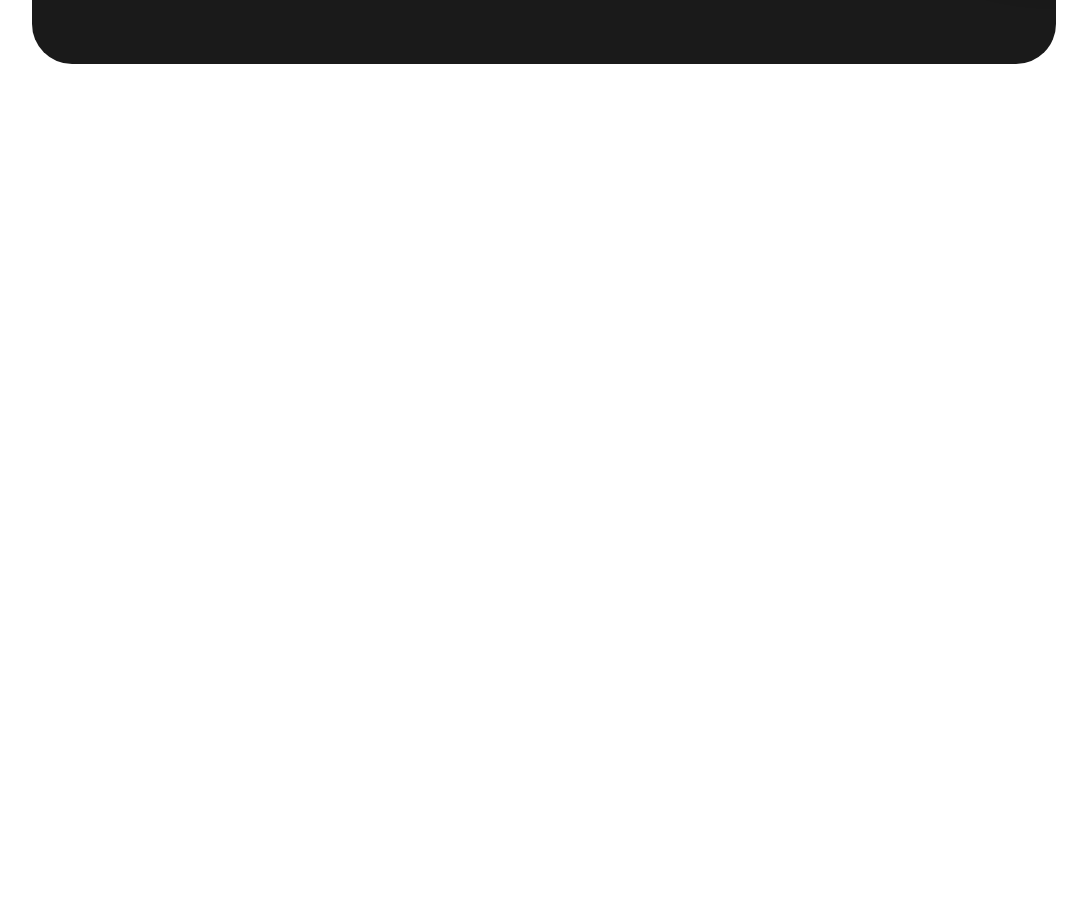
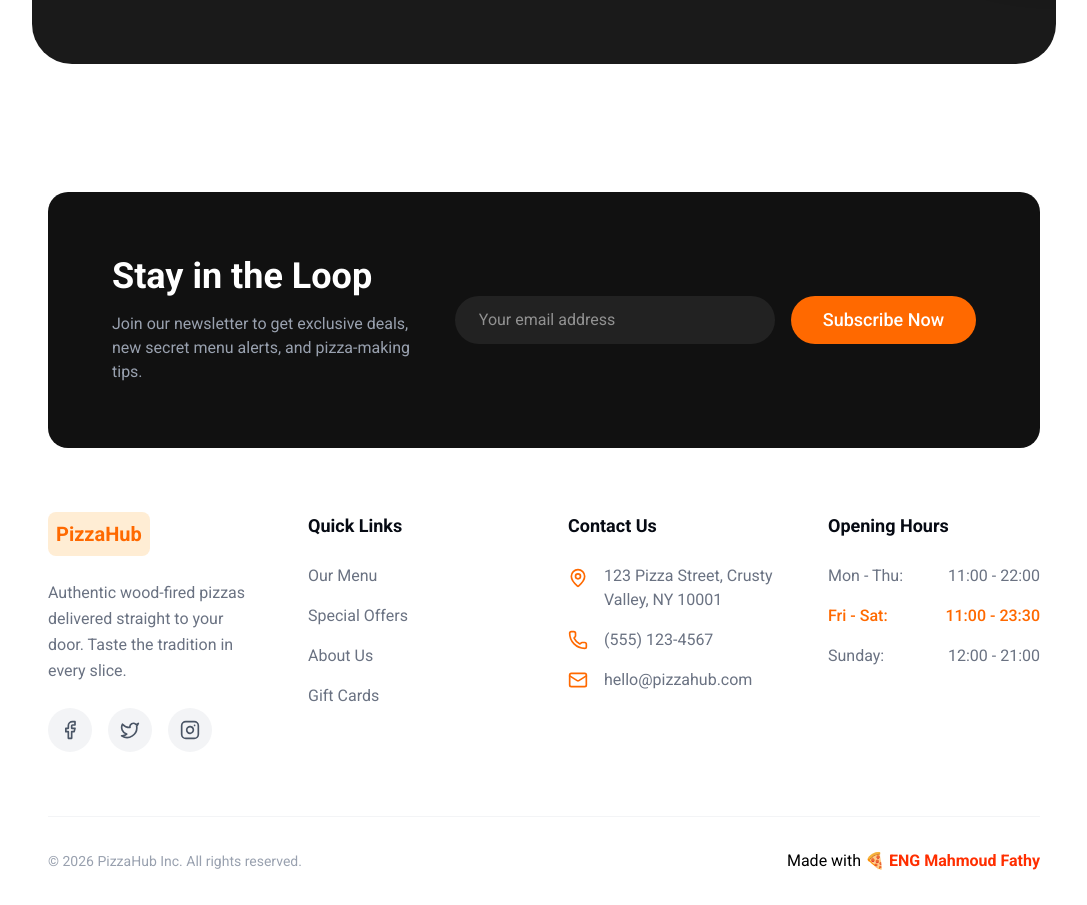
Before and after one commit to mahmoudfathydev-hub/pizza-hub, a Next.js app: page /about in a window 1280 px wide. Shown: the part 2500-3405 px from the top of the page, without its empty margins (96-1183 px from the left). Before the commit the page ends 2628 px from the top, so only its background shows below. Built offline with nearby package versions, Linux system fonts and the light colour scheme.

Commit message:
footer readyyyyyyyyyyyyyyyyyyyy

```diff
--- a/src/app/layout.tsx
+++ b/src/app/layout.tsx
@@ -4,6 +4,7 @@ import "./globals.css";
 import { preload } from "react-dom";
 import Header from "../components/header";
 import { AOSInit } from "../components/aos-init";
+import Footer from "../components/footer/Footer";
 
 const roboto = Roboto({
   subsets: ["latin"],
@@ -30,6 +31,7 @@ export default function RootLayout({
         <AOSInit />
         <Header />
         {children}
+        <Footer />
       </body>
     </html>
   );
--- /dev/null
+++ b/src/components/footer/Footer.tsx
@@ -0,0 +1,121 @@
+"use client";
+
+import Link from "next/link";
+import { Facebook, Twitter, Instagram, Linkedin, MapPin, Phone, Mail, Clock } from "lucide-react";
+import { Button } from "../ui/button";
+
+const Footer = () => {
+    return (
+        <footer className="bg-white pt-16 pb-8">
+            <div className="container">
+                <div className="container mx-auto px-4 mb-16">
+                    <div className="bg-[#111] rounded-3xl p-8 md:p-16 relative overflow-hidden">
+                        <div className="relative z-10 flex flex-col md:flex-row items-center justify-between gap-8">
+                            <div className="text-white max-w-lg">
+                                <h2 className="text-3xl md:text-4xl font-bold mb-4">Stay in the Loop</h2>
+                                <p className="text-gray-400">
+                                    Join our newsletter to get exclusive deals, new secret menu alerts, and pizza-making tips.
+                                </p>
+                            </div>
+                            <div className="w-full md:w-auto flex flex-col sm:flex-row gap-4">
+                                <input
+                                    type="email"
+                                    placeholder="Your email address"
+                                    className="bg-[#222] text-white px-6 py-3 rounded-full outline-none focus:ring-2 focus:ring-orange-500 w-full sm:w-80"
+                                />
+                                <Button className="bg-orange-500 hover:bg-orange-600 text-white rounded-full px-8 py-6 text-lg">
+                                    Subscribe Now
+                                </Button>
+                            </div>
+                        </div>
+                    </div>
+                </div>
+
+                <div className="container mx-auto px-4">
+                    <div className="grid grid-cols-1 md:grid-cols-2 lg:grid-cols-4 gap-12 mb-16">
+                        <div>
+                            <div className="flex items-center gap-2 mb-6">
+                                <div className="bg-orange-100 p-2 rounded-lg">
+                                    <span className="text-orange-500 font-bold text-xl">PizzaHub</span>
+                                </div>
+                            </div>
+                            <p className="text-gray-500 mb-6 leading-relaxed">
+                                Authentic wood-fired pizzas delivered straight to your door. Taste the tradition in every slice.
+                            </p>
+                            <div className="flex gap-4">
+                                {[Facebook, Twitter, Instagram].map((Icon, i) => (
+                                    <a
+                                        key={i}
+                                        href="#"
+                                        className="bg-gray-100 p-3 rounded-full text-gray-600 hover:bg-orange-500 hover:text-white transition-colors"
+                                    >
+                                        <Icon size={20} />
+                                    </a>
+                                ))}
+                            </div>
+                        </div>
+                        <div>
+                            <h3 className="font-bold text-lg mb-6">Quick Links</h3>
+                            <ul className="space-y-4">
+                                {['Our Menu', 'Special Offers', 'About Us', 'Gift Cards'].map((item) => (
+                                    <li key={item}>
+                                        <Link href="#" className="text-gray-500 hover:text-orange-500 transition-colors">
+                                            {item}
+                                        </Link>
+                                    </li>
+                                ))}
+                            </ul>
+                        </div>
+                        <div>
+                            <h3 className="font-bold text-lg mb-6">Contact Us</h3>
+                            <ul className="space-y-4">
+                                <li className="flex items-start gap-4">
+                                    <MapPin className="text-orange-500 shrink-0 mt-1" size={20} />
+                                    <span className="text-gray-500">123 Pizza Street, Crusty Valley, NY 10001</span>
+                                </li>
+                                <li className="flex items-center gap-4">
+                                    <Phone className="text-orange-500 shrink-0" size={20} />
+                                    <span className="text-gray-500">(555) 123-4567</span>
+                                </li>
+                                <li className="flex items-center gap-4">
+                                    <Mail className="text-orange-500 shrink-0" size={20} />
+                                    <span className="text-gray-500">hello@pizzahub.com</span>
+                                </li>
+                            </ul>
+                        </div>
+                        <div>
+                            <h3 className="font-bold text-lg mb-6">Opening Hours</h3>
+                            <ul className="space-y-4">
+                                <li className="flex justify-between text-gray-500">
+                                    <span>Mon - Thu:</span>
+                                    <span>11:00 - 22:00</span>
+                                </li>
+                                <li className="flex justify-between text-gray-500">
+                                    <span className="text-orange-500 font-medium">Fri - Sat:</span>
+                                    <span className="text-orange-500 font-medium">11:00 - 23:30</span>
+                                </li>
+                                <li className="flex justify-between text-gray-500">
+                                    <span>Sunday:</span>
+                                    <span>12:00 - 21:00</span>
+                                </li>
+                            </ul>
+                        </div>
+                    </div>
+                    <div className="border-t border-gray-100 pt-8 flex flex-col md:flex-row justify-between items-center gap-4">
+                        <p className="text-gray-400 text-sm">
+                            © {new Date().getFullYear()} PizzaHub Inc. All rights reserved.
+                        </p>
+                        <span className="text-black">
+                            <a href="https://mahmoudfathy.vercel.app" target="_blank" rel="noopener noreferrer">
+                                Made with 🍕 <span className="text-primary font-bold">ENG Mahmoud Fathy</span>
+                            </a>
+                        </span>
+                    </div>
+
+                </div>
+            </div>
+        </footer>
+    );
+};
+
+export default Footer;
```
Also changed, not shown: report.txt (added).
